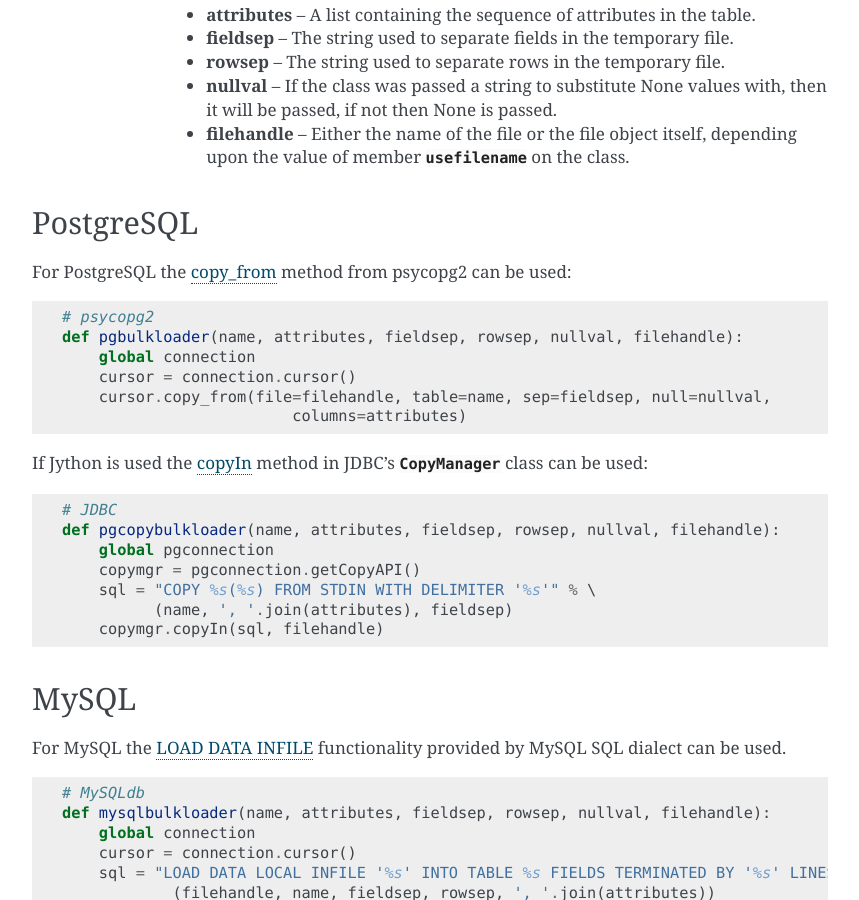
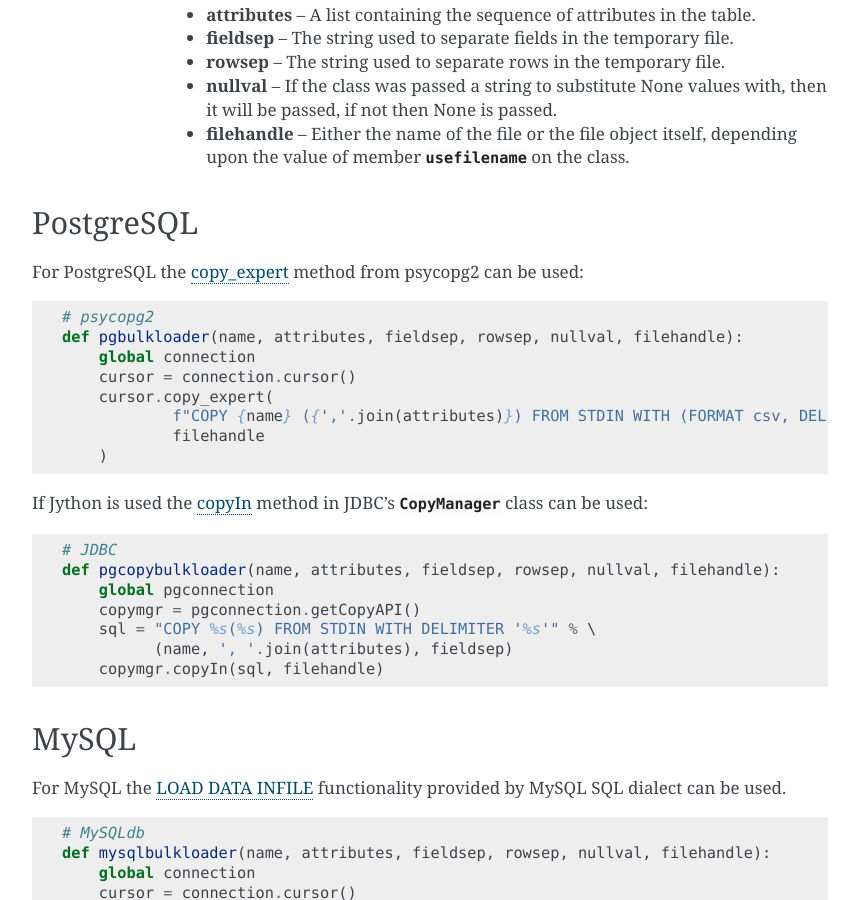
Before and after one commit to chrthomsen/pygrametl, a Sphinx documentation site: the page built from docs/examples/bulkloading.rst, in a window 1280 px wide and 900 px high, scrolled down 465 px. Shown: the whole window, without its empty margins (320-1179 px from the left). Built offline with Sphinx 7.4.7, drawn with Linux system fonts in a browser that asks for light colours; pages that are not in the unit, such as notebooks, are missing from menus.

Commit message:
psycopg2 bulkloader docs update (#75)
psycopg2 bulkloader updated

```diff
--- a/CHANGELOG.rst
+++ b/CHANGELOG.rst
@@ -10,6 +10,11 @@
 
   ``dependson`` is now a list instead of a filter iterator. This fixes issue #72
   where dependencies were only loaded in the first bulk load.
+
+**Changed**
+  Changed psycopg2 bulkloader documentation to use ``copy_expert`` instead of
+  ``copy_from``. This solves issue #74, where newer psycopg2 versions escape
+  table names to avoid sql injection.
 
 Version 2.8
 -----------
--- a/docs/examples/bulkloading.rst
+++ b/docs/examples/bulkloading.rst
@@ -33,8 +33,8 @@
 
 PostgreSQL
 ----------
-For PostgreSQL the `copy_from
-<http://initd.org/psycopg/docs/cursor.html#cursor.copy_from>`__ method from
+For PostgreSQL the `copy_expert
+<https://www.psycopg.org/docs/cursor.html#cursor.copy_expert>`__ method from
 psycopg2 can be used:
 
 .. code-block:: python
@@ -43,8 +43,10 @@
     def pgbulkloader(name, attributes, fieldsep, rowsep, nullval, filehandle):
 	global connection
 	cursor = connection.cursor()
-	cursor.copy_from(file=filehandle, table=name, sep=fieldsep, null=nullval,
-			     columns=attributes)
+	cursor.copy_expert(
+		f"COPY {name} ({','.join(attributes)}) FROM STDIN WITH (FORMAT csv, DELIMITER '{fieldsep}', NULL '{nullval}');",
+		filehandle
+	)
 
 If Jython is used the `copyIn
 <https://jdbc.postgresql.org/documentation/publicapi/org/postgresql/copy/CopyManager.html#copyIn-java.lang.String->`__
```
